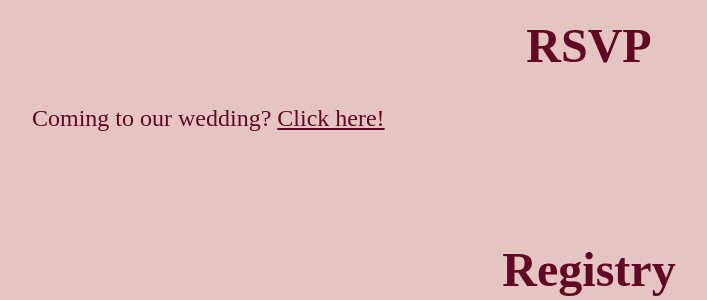
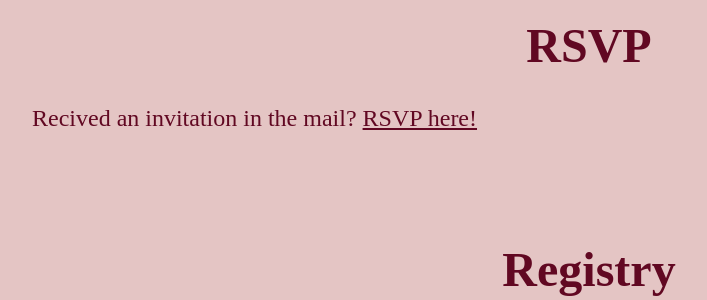
Before and after one commit to Leviticoos/leviticusrhoden, a PHP site: page /wedding.php in a window 1280 px wide. Shown: the part 958-1258 px from the top of the page, without its empty margins (51-758 px from the left). Run offline with PHP 8.4, Linux system fonts and the light colour scheme.

Commit message:
Update wedding.php

```diff
--- a/wedding.php
+++ b/wedding.php
@@ -32,7 +32,7 @@ Rhoden Wedding
 <h1 id="rsvp">
 RSVP
 </h1>
-<p>Coming to our wedding? <a href="rsvp.php">Click here!</a></p>
+<p>Recived an invitation in the mail? <a href="rsvp.php">RSVP here!</a></p>
 
 <br><br>
 
```
